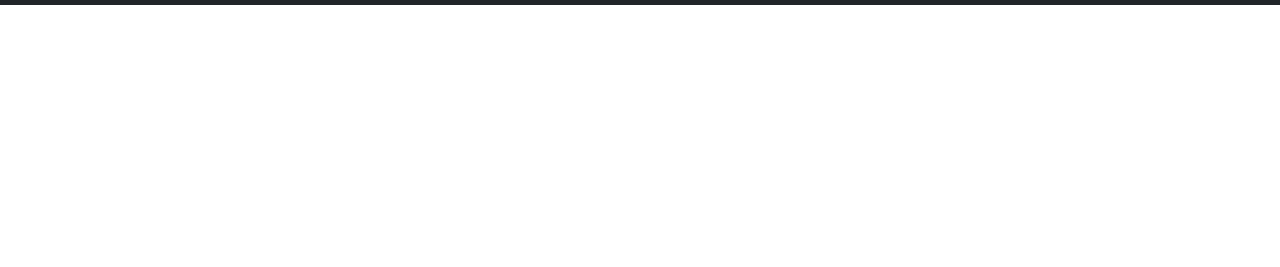
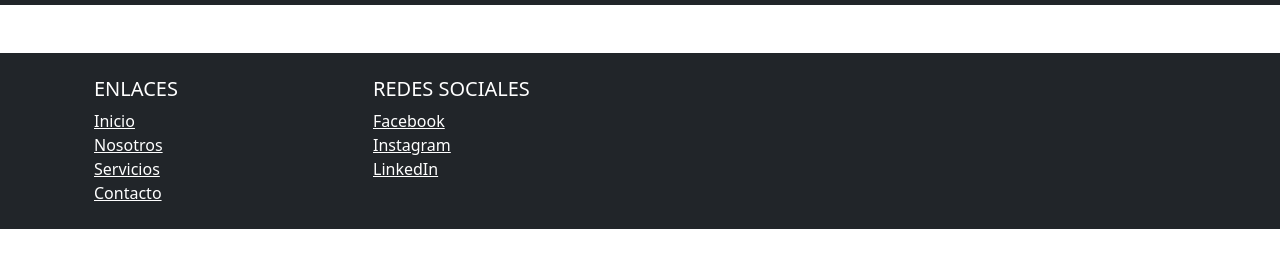
Before and after one commit to Darckfer/Practica1_estatica, a plain HTML site: page index.html in a window 1280 px wide. Shown: the part 51-318 px from the top of the page. Drawn offline with nearby package versions, Linux system fonts and the light colour scheme.

Commit message:
añadido footer

```diff
--- a/index.html
+++ b/index.html
@@ -45,6 +45,31 @@
     </header>
     <!-- Contenido -->
     <!-- Footer -->
+    <footer class="bg-dark text-white text-center text-lg-start mt-5">
+        <div class="container p-4">
+            <div class="row">
+                <!-- Columna 1 -->
+                <div class="col-lg-3 col-md-6 mb-4 mb-md-0">
+                    <h5 class="text-uppercase">Enlaces</h5>
+                    <ul class="list-unstyled mb-0">
+                        <li><a href="#" class="text-white">Inicio</a></li>
+                        <li><a href="#" class="text-white">Nosotros</a></li>
+                        <li><a href="#" class="text-white">Servicios</a></li>
+                        <li><a href="#" class="text-white">Contacto</a></li>
+                    </ul>
+                </div>
+                <!-- Columna 2 -->
+                <div class="col-lg-3 col-md-6 mb-4 mb-md-0">
+                    <h5 class="text-uppercase">Redes Sociales</h5>
+                    <ul class="list-unstyled mb-0">
+                        <li><a href="#" class="text-white">Facebook</a></li>
+                        <li><a href="#" class="text-white">Instagram</a></li>
+                        <li><a href="#" class="text-white">LinkedIn</a></li>
+                    </ul>
+                </div>
+            </div>
+        </div>
+    </footer>
 </body>
 
 </html>
```
